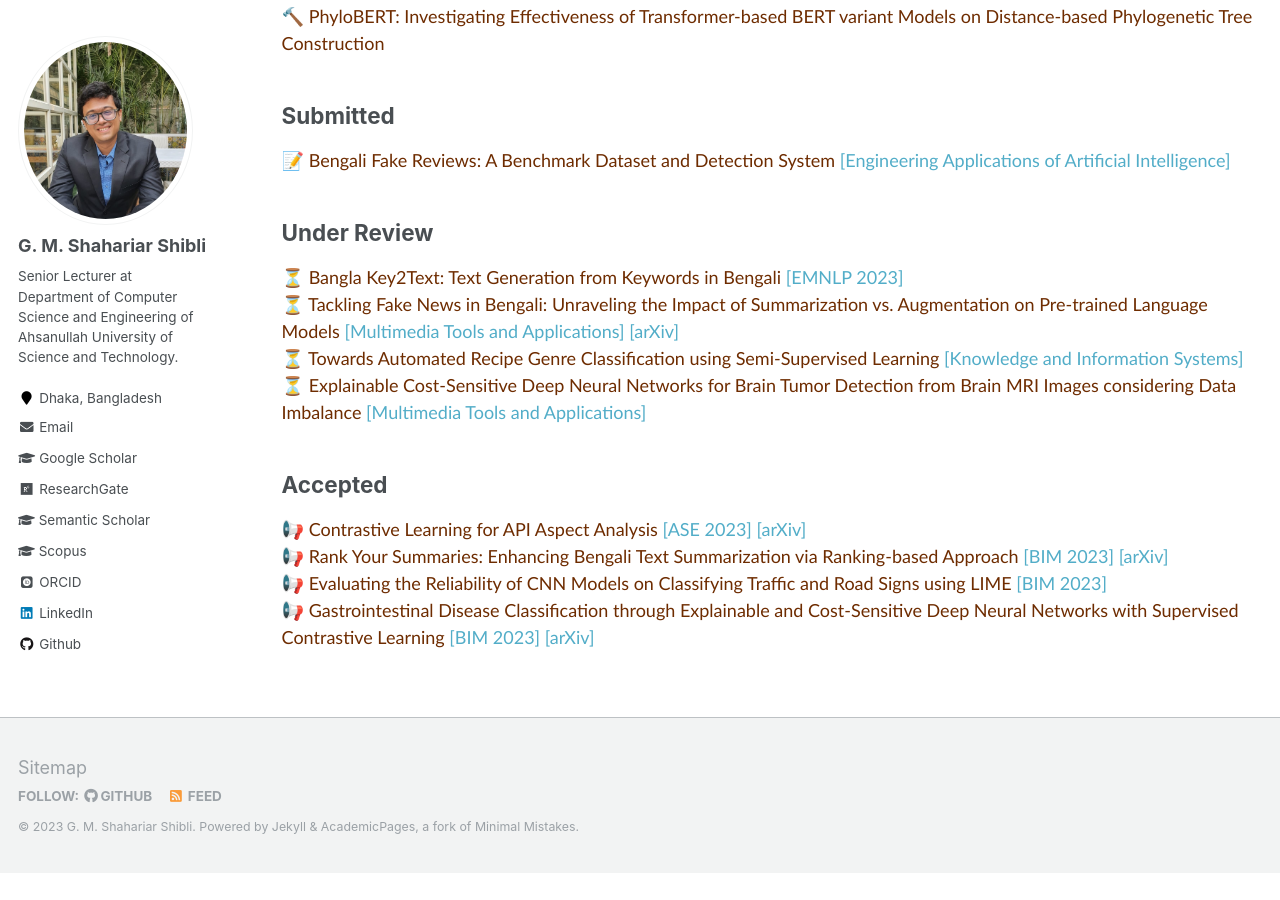
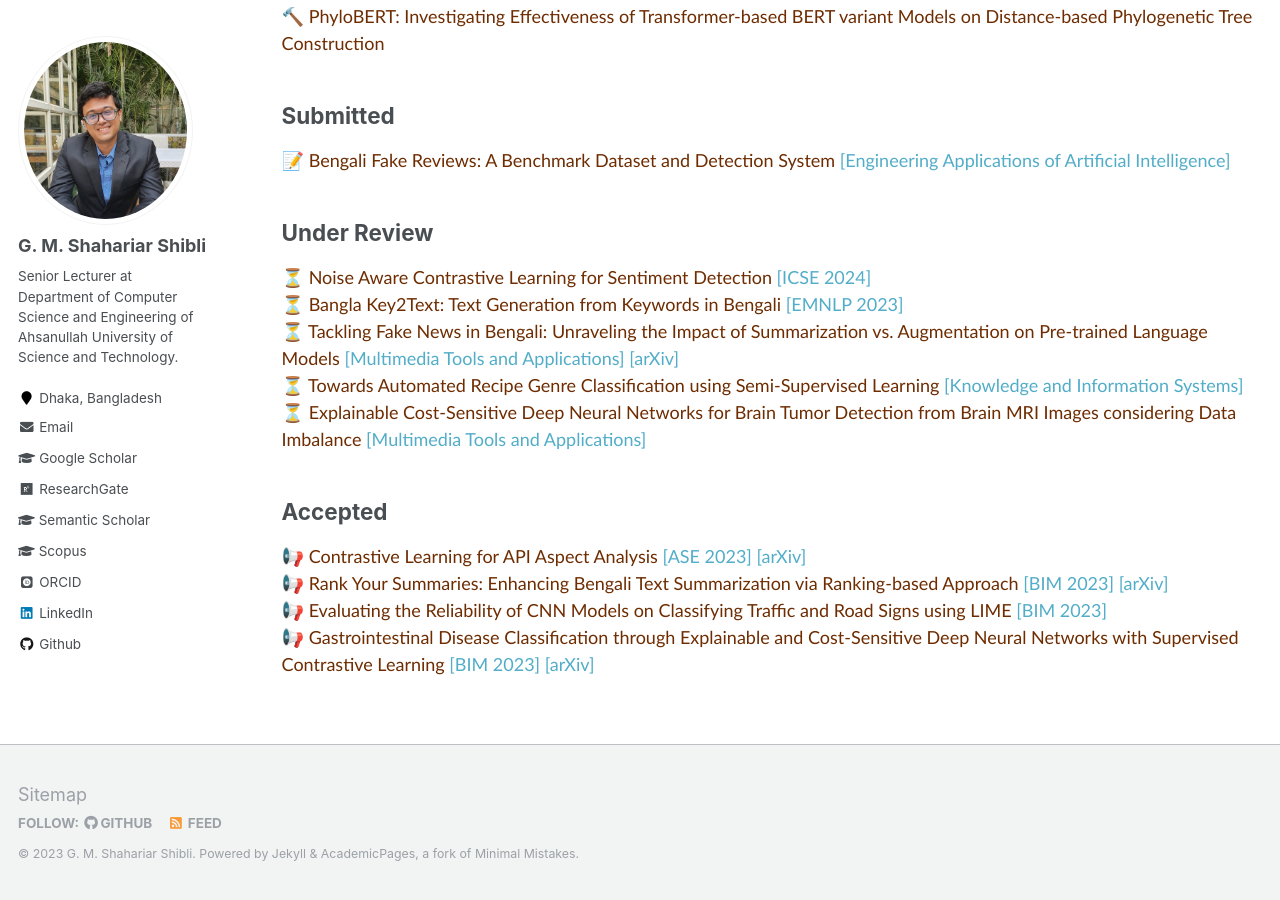
Before and after one commit to shahariar-shibli/shahariar-shibli.github.io, a Jekyll site: the page built from _pages/research.md, in a window 1280 px wide and 900 px high, scrolled down 602 px. Built offline with Jekyll 4.4.1, drawn with Linux system fonts in a browser that asks for light colours; some web fonts are replaced; before the commit the page ends 1475 px from its top, so only the background shows below that.

Commit message:
Update research.md

```diff
--- a/_pages/research.md
+++ b/_pages/research.md
@@ -32,6 +32,7 @@ author_profile: true
 
 ## Under Review
 <span style="font-family:Trebuchet MS;">
+⏳ <span style="color:#6E2C00">Noise Aware Contrastive Learning for Sentiment Detection</span> [[ICSE 2024]](https://conf.researchr.org/home/icse-2024)<br/>
 ⏳ <span style="color:#6E2C00">Bangla Key2Text: Text Generation from Keywords in Bengali</span> [[EMNLP 2023]](https://2023.emnlp.org/)<br/>
 ⏳ <span style="color:#6E2C00">Tackling Fake News in Bengali: Unraveling the Impact of Summarization vs. Augmentation on Pre-trained Language Models</span> [[Multimedia Tools and Applications]](https://www.springer.com/journal/11042) [[arXiv]](https://arxiv.org/pdf/2307.06979.pdf)<br/>
 ⏳ <span style="color:#6E2C00">Towards Automated Recipe Genre Classification using Semi-Supervised Learning</span> [[Knowledge and Information Systems]](https://www.springer.com/journal/10115)<br/>
```
